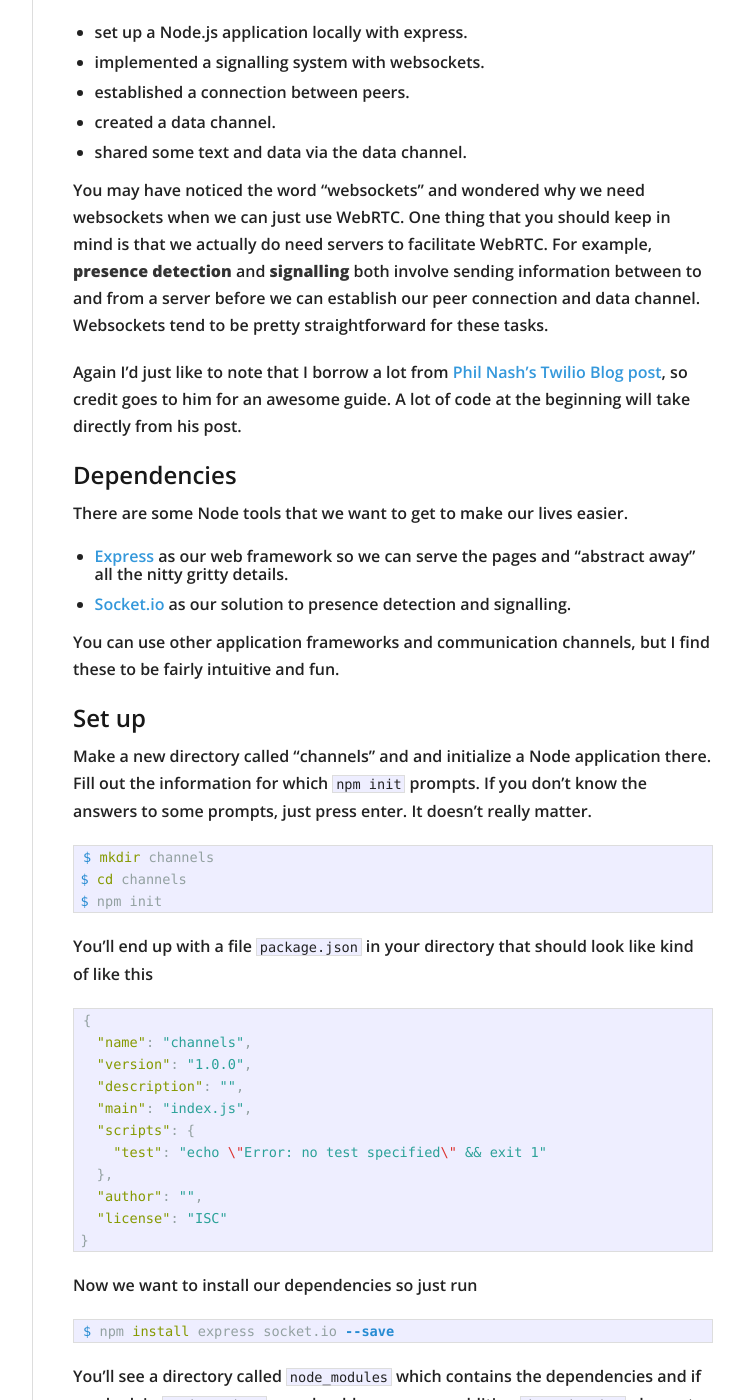
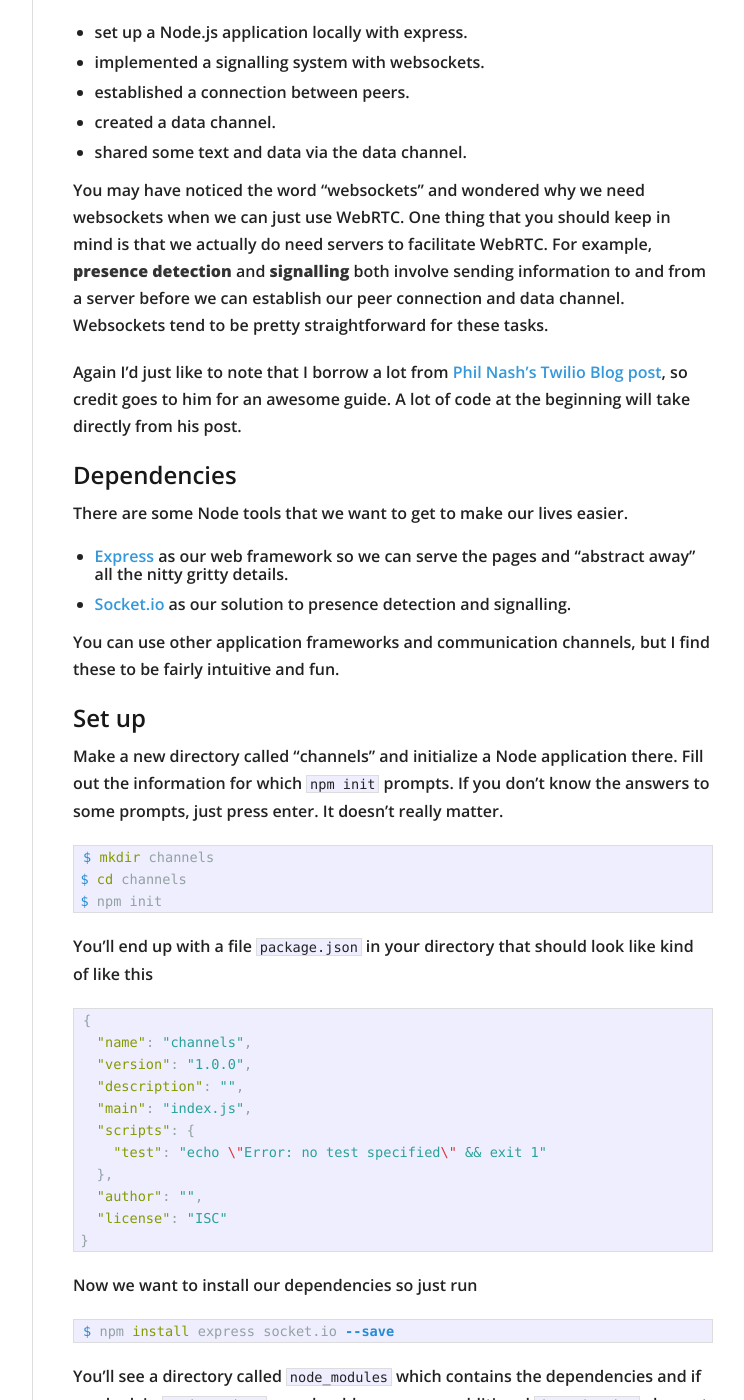
Before and after one commit to jon--lee/jon--lee-blog.github.io, a Jekyll site: the page built from _posts/2015-09-29-DataChannels-with-WebRTC.md, in a window 1280 px wide and 1400 px high, scrolled down 1062 px. Shown: the whole window, without its empty margins (378-1122 px from the left). Built offline with Jekyll 4.4.1, drawn with Linux system fonts in a browser that asks for light colours; nearby versions of some CDN libraries; some of the changed text lies outside the part shown.

Commit message:
minor edits

```diff
--- a/_posts/2015-09-29-DataChannels-with-WebRTC.md
+++ b/_posts/2015-09-29-DataChannels-with-WebRTC.md
@@ -46,8 +46,7 @@ By the end of this tutorial we will have:
 
 You may have noticed the word "websockets" and wondered why we need websockets when we can just use WebRTC.
 One thing that you should keep in mind is that we actually do need servers to facilitate WebRTC.
-For example, **presence detection** and **signalling** both involve sending information
-between to and from a server before we can establish our peer connection and data channel. Websockets tend
+For example, **presence detection** and **signalling** both involve sending information to and from a server before we can establish our peer connection and data channel. Websockets tend
 to be pretty straightforward for these tasks.
 
 Again I'd just like to note that I borrow a lot from [Phil Nash's Twilio Blog post](https://www.twilio.com/blog/2014/12/set-phasers-to-stunturn-getting-started-with-webrtc-using-node-js-socket-io-and-twilios-nat-traversal-service.html),
@@ -65,7 +64,7 @@ You can use other application frameworks and communication channels, but I find
 
 ## Set up
 
-Make a new directory called "channels" and and initialize a Node application there. Fill out the information for which `npm init` prompts.
+Make a new directory called "channels" and initialize a Node application there. Fill out the information for which `npm init` prompts.
 If you don't know the answers to some prompts, just press enter. It doesn't really matter.
 
 {% highlight bash %}
@@ -124,7 +123,7 @@ $ cd public
 $ touch app.js index.html
 {% endhighlight %}
 
-We'll also need an `adapter.js`, which is a ["shim to insulate apps from spec changes and prefix differences"](https://github.com/webrtc/adapter)
+We'll also need an `adapter.js`, which is a ["shim to insulate apps from spec changes and prefix differences."](https://github.com/webrtc/adapter)
 You can get the file by running
 
 {% highlight bash %}
@@ -471,6 +470,7 @@ var Channel = {
 `handlePeerConnection` creates a new RTCPeerConnection instance and we pass it handlers for the ICE candidate and the datachannel.
 
 There are three referenced functions here that we have not implemented:
+
 -   `onIceCandidate`
 -   `onCandidate`
 -   `createOffer`
@@ -515,7 +515,7 @@ And we have already created the `onCandidate` handler on the client side which p
 it to the peer connection.
 
 Now we must share more configuration information via an "offer." This process is similar to what we just did, except this time, we will actually create the datachannel.
-Add two new functions `createOffer` and `receiveChannelCallback`.
+Add a new function `createOffer`.
 
 {% highlight javascript %}
 // public/app.js
```
Also changed, not shown: other parts of _posts/2015-09-29-DataChannels-with-WebRTC.md (+7 -7 lines).
